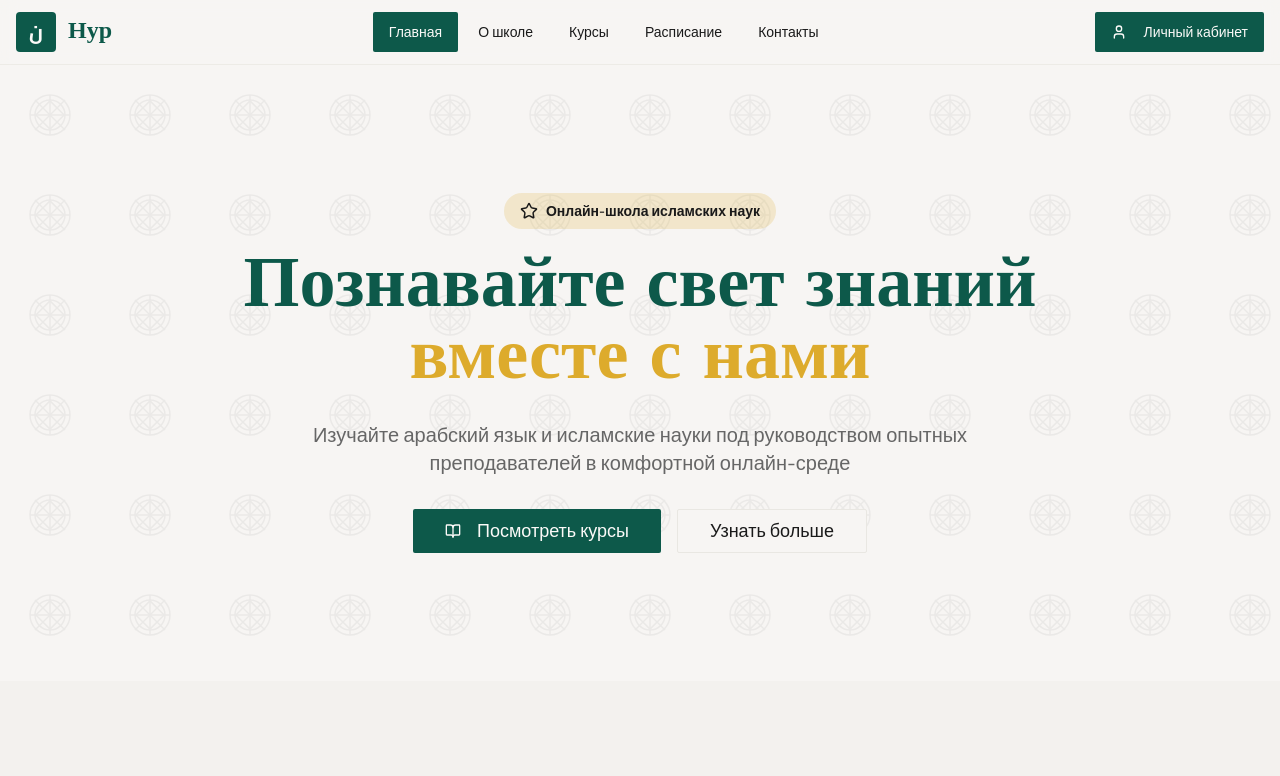
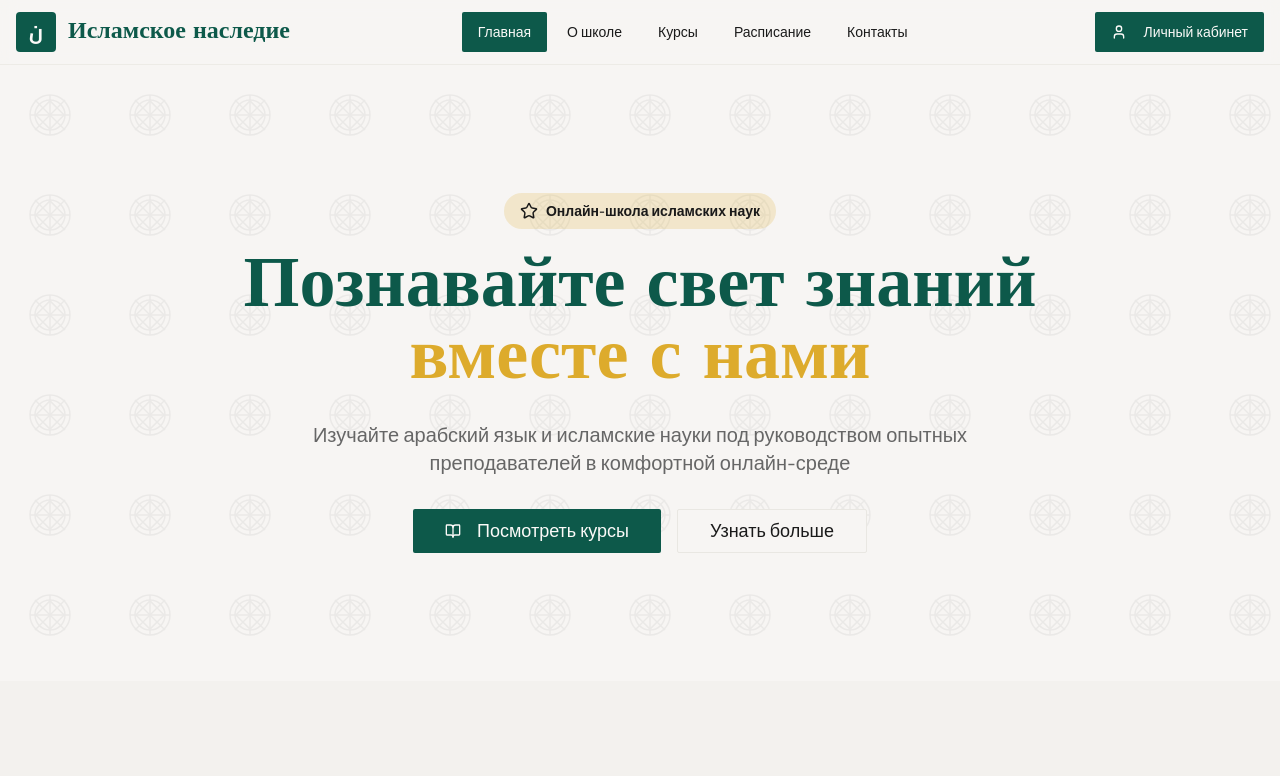
Before and after one commit to pr-poehali-dev/arabic-education-portal, a React (Vite) app: page / in a window 1280 px wide. Shown: the top 776 px of the page. Built offline with nearby package versions, Linux system fonts and the light colour scheme.

Commit message:
Обновление компонента

```diff
--- a/src/components/Header.tsx
+++ b/src/components/Header.tsx
@@ -36,7 +36,7 @@ export const Header = ({ onNavigate, currentSection, onLoginClick }: HeaderProps
             <div className="w-10 h-10 bg-primary rounded flex items-center justify-center text-primary-foreground font-bold text-xl">
               ن
             </div>
-            <span className="font-amiri text-2xl font-bold text-primary">Нур</span>
+            <span className="font-amiri text-2xl font-bold text-primary">Исламское наследие</span>
           </div>
 
           <nav className="hidden md:flex items-center gap-1">
```
